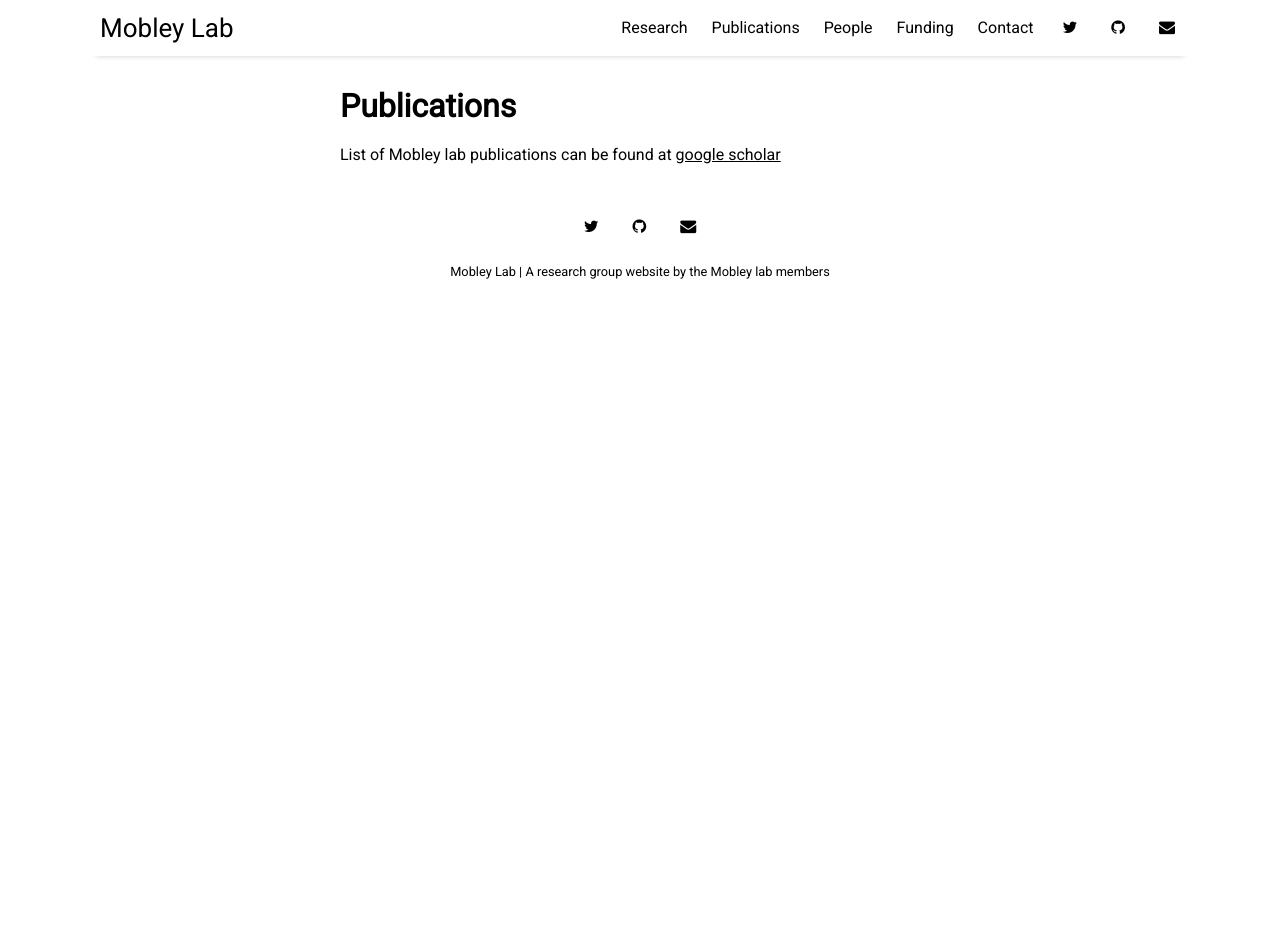
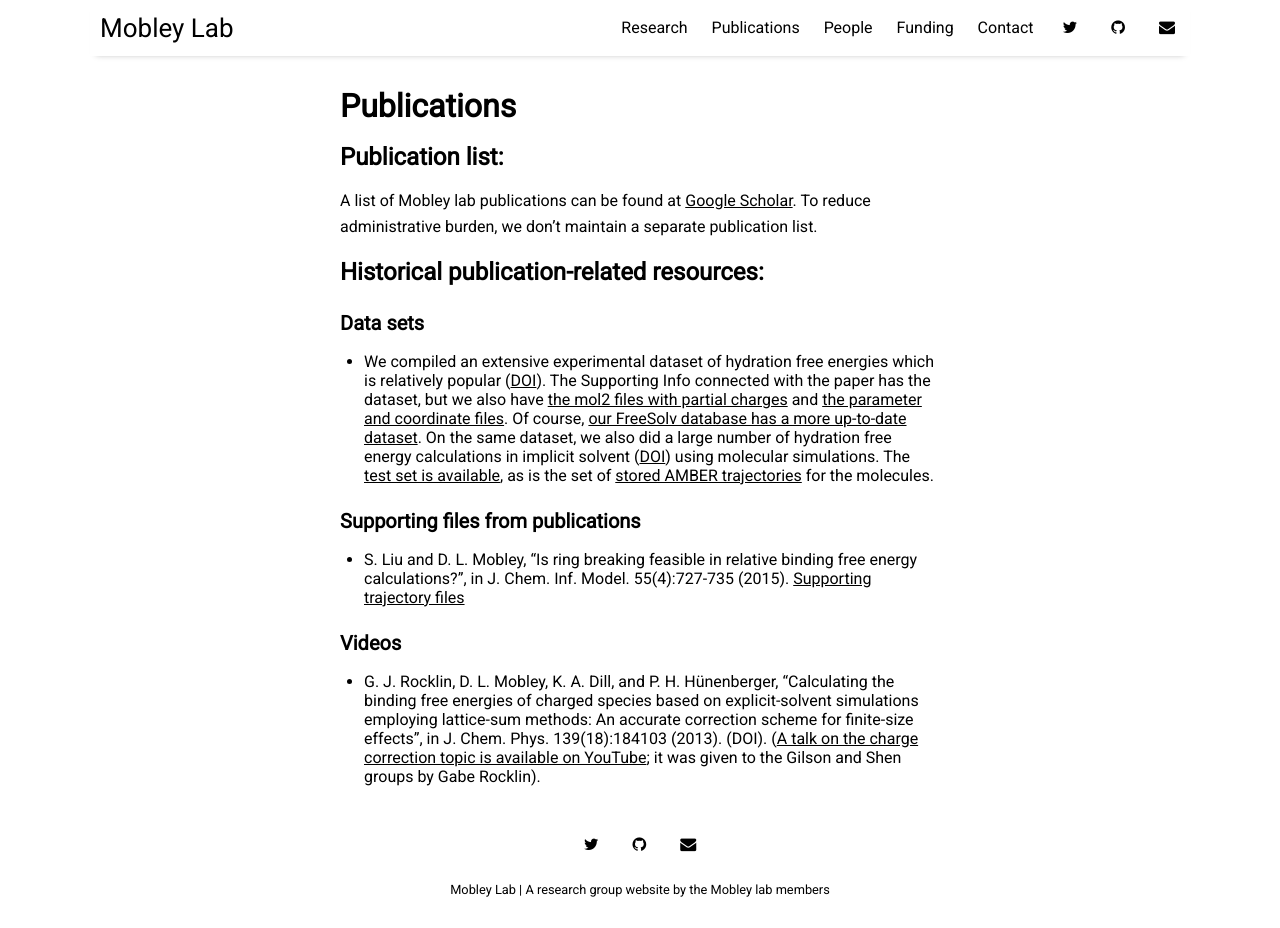
Before and after one commit to MobleyLab/mobleylab.org, a Jekyll site: the page built from pages/publications.md, in a window 1280 px wide and 928 px high. Built offline with Jekyll 4.4.1, drawn with Linux system fonts in a browser that asks for light colours; nearby versions of some CDN libraries.

Commit message:
Move key links from old publications onto new publications page

```diff
--- a/pages/publications.md
+++ b/pages/publications.md
@@ -5,4 +5,18 @@ category: publications
 permalink: /publications
 ---
 
-List of Mobley lab publications can be found at [google scholar](https://scholar.google.com/citations?user=k4Q4JN8AAAAJ&hl=en)
+## Publication list:
+
+A list of Mobley lab publications can be found at [Google Scholar](https://scholar.google.com/citations?user=k4Q4JN8AAAAJ&hl=en). To reduce administrative burden, we don't maintain a separate publication list.
+
+## Historical publication-related resources:
+
+### Data sets
+- We compiled an extensive experimental dataset of hydration free energies which is relatively popular ([DOI](http://dx.doi.org/10.1021/ct800409d)). The Supporting Info connected with the paper has the dataset, but we also have [the mol2 files with partial charges](https://drive.google.com/file/d/1Lg9HQHL47H1h0RvkgTR65ci_6di8cFw1/view?usp=sharing) and [the parameter and coordinate files](https://drive.google.com/file/d/1LirT902p3XzFf4F6TdAgwSTyf2Jk7-Pl/view?usp=sharing). Of course, [our FreeSolv database has a more up-to-date dataset](https://github.com/MobleyLab/FreeSolv).
+On the same dataset, we also did a large number of hydration free energy calculations in implicit solvent ([DOI](http://dx.doi.org/10.1021/jp0764384)) using molecular simulations. The [test set is available](https://drive.google.com/file/d/1Lj1JUSVlOLeXIBaw68A2rm6GKOvnL9mV/view?usp=sharing), as is the set of [stored AMBER trajectories](https://drive.google.com/file/d/1LnvvKPt0I8GLAB6x7egOwHfXXrMc879a/view?usp=sharing) for the molecules.
+
+### Supporting files from publications
+- S. Liu and D. L. Mobley, “Is ring breaking feasible in relative binding free energy calculations?”, in J. Chem. Inf. Model. 55(4):727-735 (2015). [Supporting trajectory files](http://www.escholarship.org/uc/item/27d9s5j9)
+
+### Videos
+- G. J. Rocklin, D. L. Mobley, K. A. Dill, and P. H. Hünenberger, “Calculating the binding free energies of charged species based on explicit-solvent simulations employing lattice-sum methods: An accurate correction scheme for finite-size effects”, in J. Chem. Phys. 139(18):184103 (2013). (DOI).  ([A talk on the charge correction topic is available on YouTube](https://www.youtube.com/watch?v=PeO2vexSSXM); it was given to the Gilson and Shen groups by Gabe Rocklin).
```
